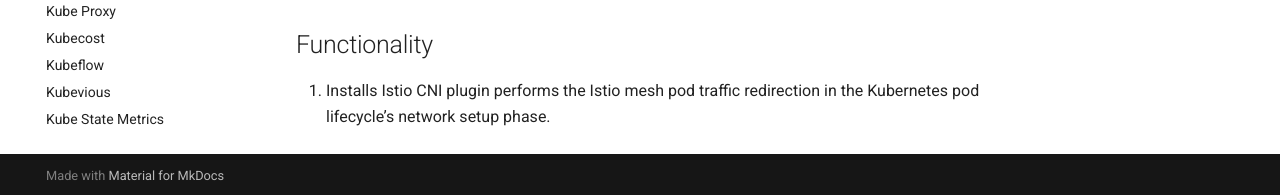
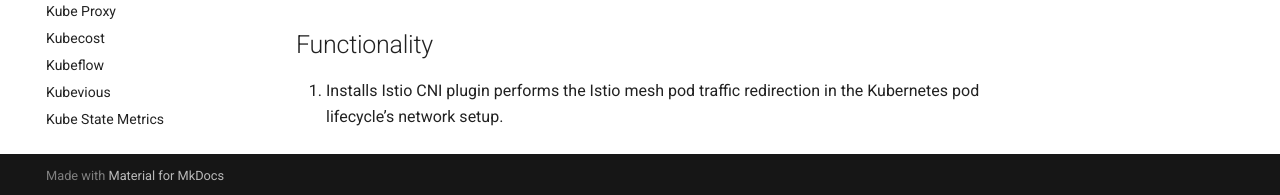
Before and after one commit to aws-quickstart/cdk-eks-blueprints, an MkDocs documentation site: the page built from docs/addons/istio-cni.md, in a window 1280 px wide and 900 px high, scrolled down 785 px. Shown: the part 702-897 px from the top of the window. Built offline with MkDocs 1.6.1 and Material for MkDocs 9.7.7, drawn with Linux system fonts in a browser that asks for light colours; comment, search, counter and statistics services are not loaded.

Commit message:
ISTIO IG Resources to Doc

```diff
--- a/docs/addons/istio-cni.md
+++ b/docs/addons/istio-cni.md
@@ -58,4 +58,4 @@
 
 ## Functionality
 
-1. Installs Istio CNI plugin performs the Istio mesh pod traffic redirection in the Kubernetes pod lifecycle’s network setup phase.
+1. Installs Istio CNI plugin performs the Istio mesh pod traffic redirection in the Kubernetes pod lifecycle’s network setup.
```
